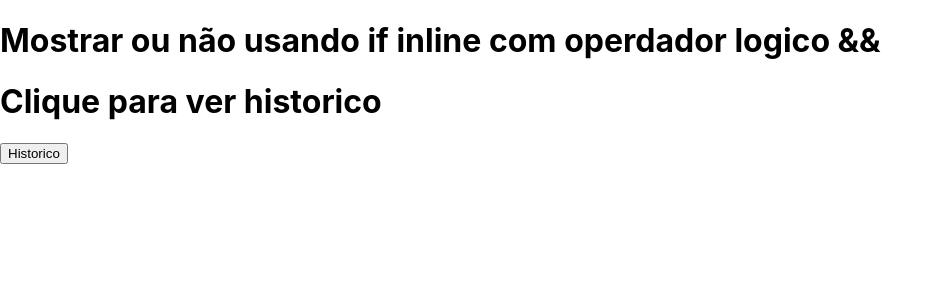
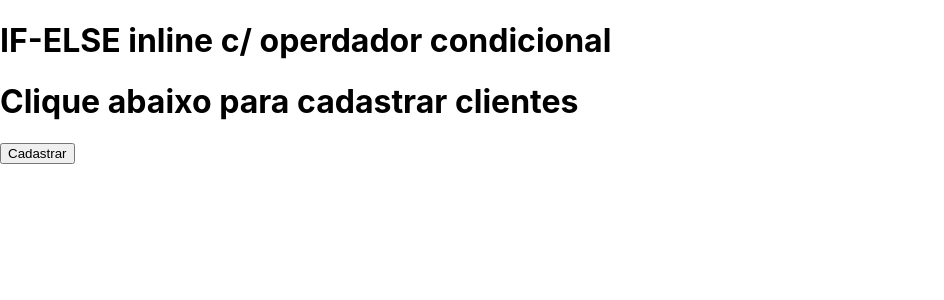
Before and after one commit to felipepassosdev/Digital-Innovation-One-ReactJS, a React (Create React App) app: page / in a window 1280 px wide. Shown: the top 300 px of the page, without its empty margins (0-944 px from the left). Built offline with nearby package versions, Linux system fonts and the light colour scheme.

Commit message:
IF-ELSE inline c/ operdador condicional

```diff
--- a/src/App.js
+++ b/src/App.js
@@ -1,23 +1,34 @@
 import React from 'react';
 import './App.css';
 
+// variaveis de elementos
+const a = <button>Historico</button>
+const b = <button>Cadastrar</button>
+const hasCustumer = false
 
-const a = <button>Historico</button>
-const b = <button></button>
-const hasCustumer = true
+const App = () => {
+  const renderShowHistory = () => (
+    <div>
+      <h1>Clique para ver historico</h1>
+      {b}
+    </div>
+  )
 
-function App() {
-  return (
-    <>
-      <h1>Mostrar ou não usando if inline com operdador logico &&</h1>
-      {hasCustumer && (
-        <div>
-          <h1>Clique para ver historico</h1>
-          {a}
-        </div>
-      )}
-    </>
-  );
+  const renderAddCustumer = () => (
+    <div>
+      <h1>Clique abaixo para cadastrar clientes</h1>
+      {b}
+    </div>
+  )
+
+    return (
+      <>
+        <h1>IF-ELSE inline c/ operdador condicional</h1>
+
+        {hasCustumer ? renderShowHistory() : renderAddCustumer()}
+      </>
+    )
+
 }
 
 export default App;
```
